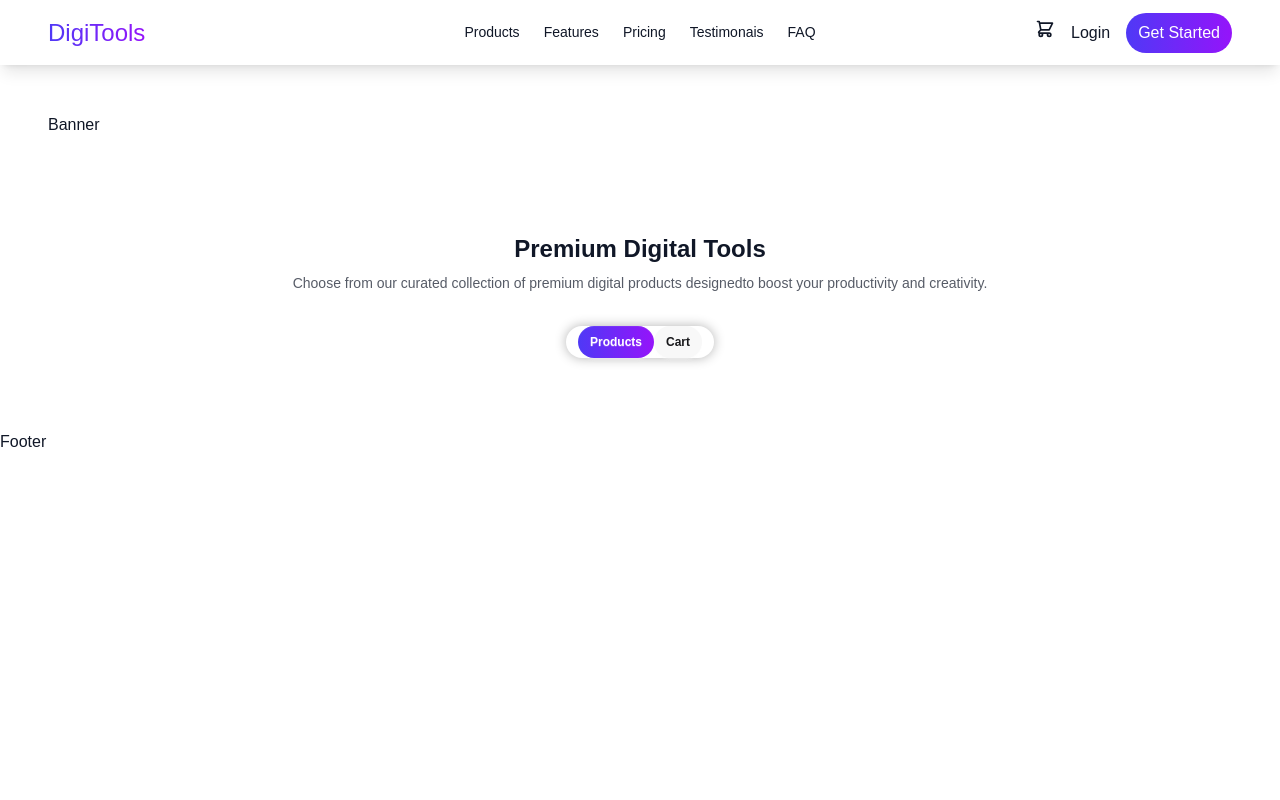
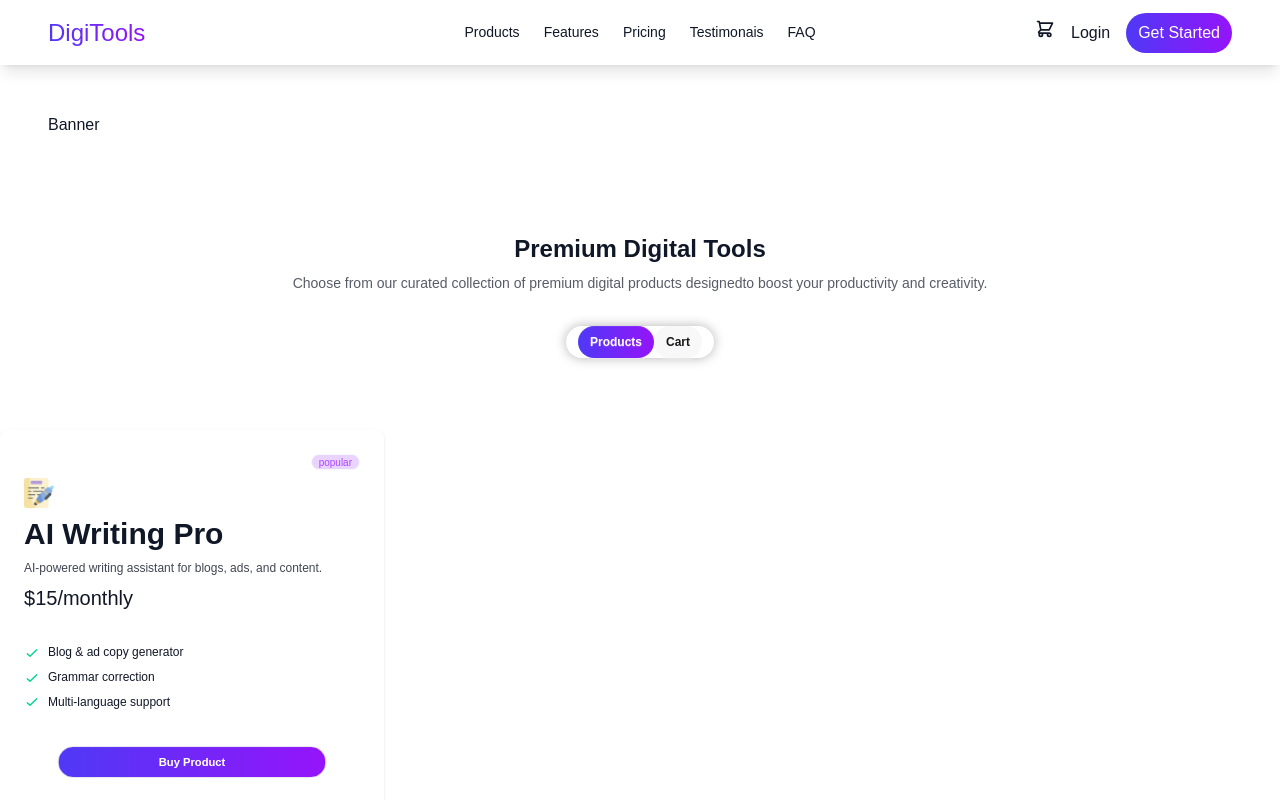
Before and after one commit to shamim4010/assignment-ph-06, a React (Vite) app: page / in a window 1280 px wide. Shown: the top 800 px of the page. Built offline with nearby package versions, Linux system fonts and the light colour scheme.

Commit message:
Products Card design complet

```diff
--- a/src/Components/Mainbody/Products/BuyProducts/BuyProducts.jsx
+++ b/src/Components/Mainbody/Products/BuyProducts/BuyProducts.jsx
@@ -7,7 +7,11 @@ function BuyProducts({allProps, promiseProducts}) {
 
   return (
     <div>
-
+        {products.map((product) => {
+          return (
+            <Cards {...{allProps, product, selectProducts, setSelectProducts}} />
+          );
+        })}
     </div>
   )
 }
--- a/src/Components/Mainbody/Products/Ui/Cards/Cards.jsx
+++ b/src/Components/Mainbody/Products/Ui/Cards/Cards.jsx
@@ -1,9 +1,42 @@
-import React from 'react'
+import React, { useState } from 'react'
 
-function Cards() {
-  return (
-    <div>Cards</div>
-  )
+function Cards({allProps, product, selectProducts, setSelectProducts}) {
+    const [isBuy, setIsBuy] = useState(false);
+
+    const handleMange = () => {
+        const timeOut = setTimeout(() => {
+            setIsBuy(true)
+        },0);
+        setTimeout(() => {
+            setIsBuy(false)
+        }, 3000);
+    }
+    return (
+        <div>
+            <div className="card w-96 bg-base-100 shadow-sm">
+                <div className="card-body">
+                    <div className='flex justify-end'>
+                        <span className={`badge badge-xs ${product.tag === "best seller" ? 'bg-amber-200 text-amber-600' : product.tag === "popular" ? 'bg-purple-200 text-purple-500' : 'bg-green-200 text-green-600'}`}>{product.tag}</span>
+                    </div>
+                    <img src={product.icon} alt="icon" width={30}/>
+                    <h2 className="text-3xl font-bold">{product.name}</h2>
+                    <p className='opacity-[0.8] text-xs'>{product.description}</p>
+                    <span className="text-xl">${product.price}/{product.period}</span>
+                    <ul className="mt-6 flex flex-col gap-2 text-xs">
+                        {product.features.map(item => {
+                            return (<li>
+                                <svg xmlns="http://www.w3.org/2000/svg" className="size-4 me-2 inline-block text-success" fill="none" viewBox="0 0 24 24" stroke="currentColor"><path strokeLinecap="round" strokeLinejoin="round" strokeWidth="2" d="M5 13l4 4L19 7" /></svg>
+                                <span>{item}</span>
+                            </li>)
+                        })}
+                    </ul>
+                    <div className="mt-6">
+                        <button onClick={handleMange} className={`btn btn-block rounded-4xl transition-all duration-[0.4s] ease-in ${isBuy ? 'bg-[linear-gradient(120deg,#38F9D7_0%,#96e6a1_100%)] text-black scale-[0.9]':'bg-[linear-gradient(to_right,rgba(79,57,246,1)_0%,rgba(149,20,250,1)_100%)] text-white scale-[0.8]'}`}>{isBuy ? 'Add to Cart Success':'Buy Product' }</button>
+                    </div>
+                </div>
+            </div>
+        </div>
+    )
 }
 
 export default Cards
```
